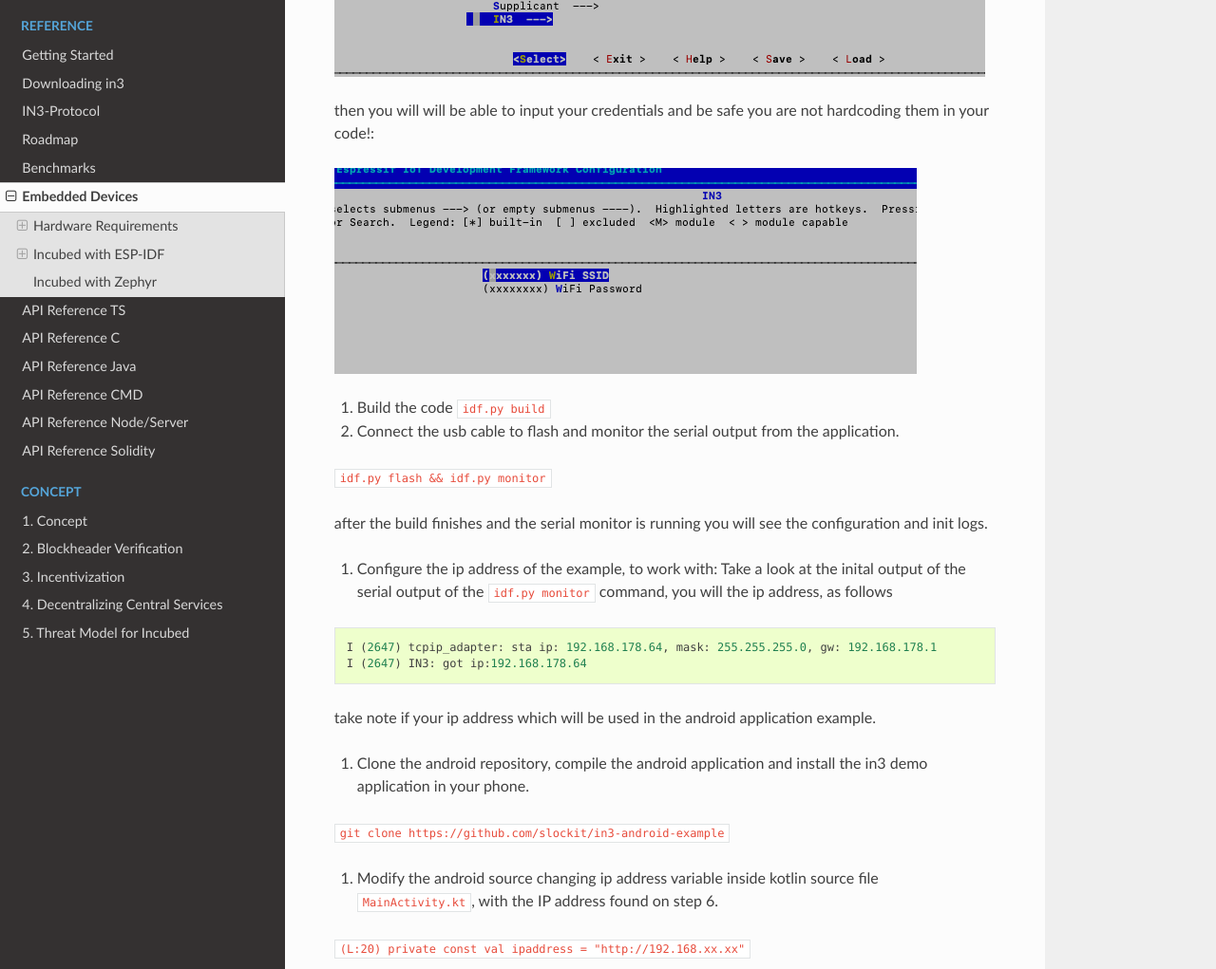
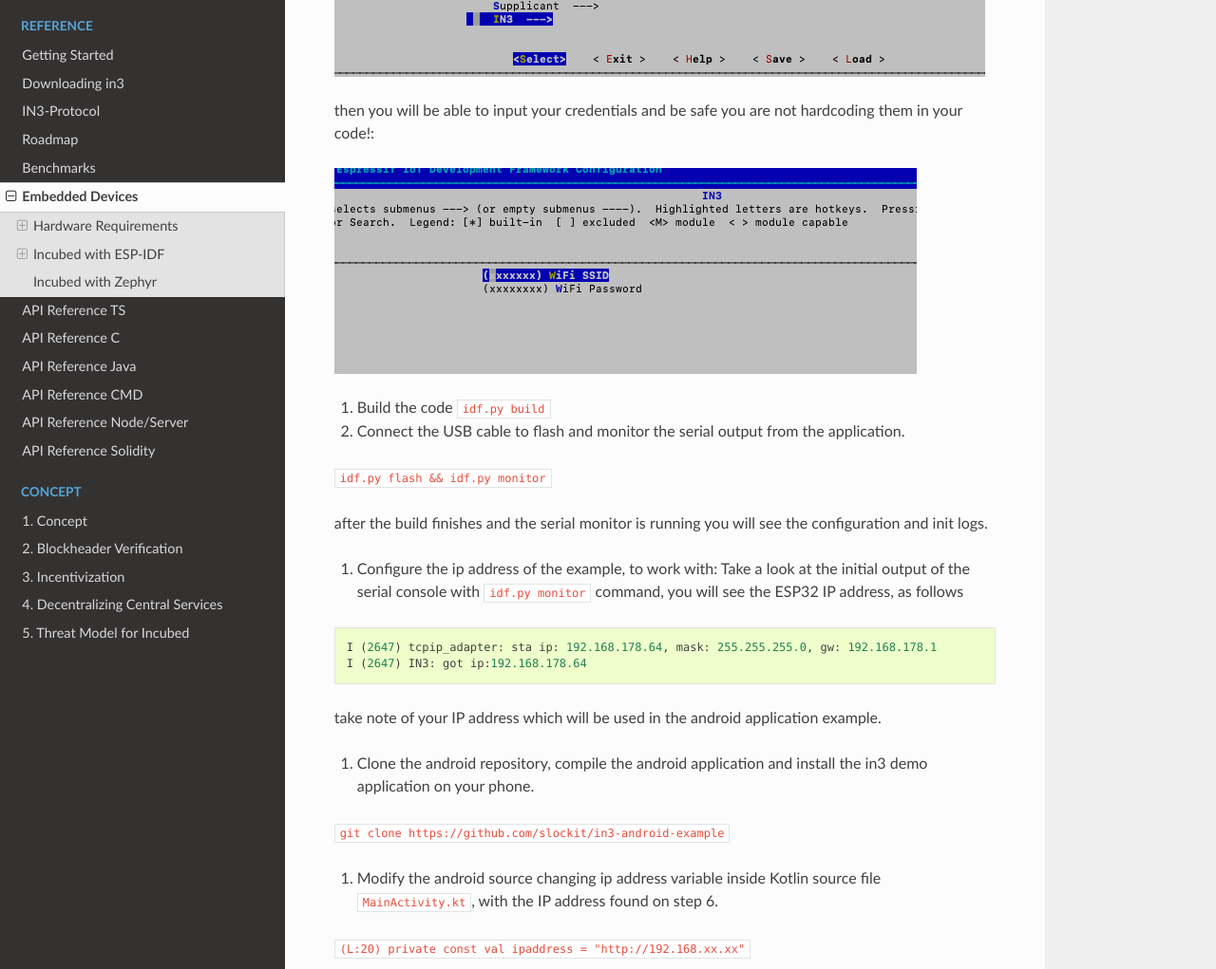
Before and after one commit to blockchainsllc/in3-docs, a Sphinx documentation site: the page built from docs/embedded.md, in a window 1280 px wide and 1400 px high, scrolled down 3463 px. Shown: the part 151-1172 px from the top of the window at 95% size. Built offline with Sphinx 7.4.7 and the Read the Docs theme 2.0.0, drawn with Linux system fonts in a browser that asks for light colours; some of the changed text lies outside the part shown.

Commit message:
fixed typos and some redaction

````diff
--- a/docs/embedded.md
+++ b/docs/embedded.md
@@ -20,11 +20,11 @@
 
 ### Use case example: Airbnb Property access
 
-A smart door lock which enables accessing the rented flat is installed on the property. It is able to connect to the Internet to check if renting is allowed and the current user is authorized to open the lock.
+A smart door lock that grants access to a rented flat is installed on the property. It is able to connect to the Internet to check if renting is allowed and that the current user is authorized to open the lock.
 
 The computational power of the control unit is restricted to the control of the lock. And it is also needed to maintain a permanent Internet connection.
 
-You want to enable this in your application as an example of how in3 can help you, we will guide trough the steps of doing it, from the very basics and the resources you will need
+You want to enable this in your application as an example of how in3 can help you, we will guide through the steps of doing it, from the very basics and the resources you will need
 
 **Hardware requirements**
 
@@ -39,9 +39,9 @@
 **Software requirements**
 
 *  [In3](https://github.com/slockit/in3-c) C client
-*  Esp-idf toolchain and sdk, (please follow this [guide](https://docs.espressif.com/projects/esp-idf/en/stable/get-started/))
+*  Esp-IDF toolchain and SDK, (please follow this [guide](https://docs.espressif.com/projects/esp-idf/en/stable/get-started/))
 *  [Android Studio](https://developer.android.com/studio)
-* Solidity smart contract:  we will control access to properties using a public smart contract, for this example we will use the following template
+* Solidity smart contract:  we will control access to properties using a public smart contract, for this example, we will use the following template
 
 ```
 pragma solidity ^0.5.1;
@@ -94,7 +94,7 @@
 ![menuconfig2](./in3menu.png)
 
 
-then you will will be able to input your credentials and be safe you are not hardcoding them in your code!:
+then you will be able to input your credentials and be safe you are not hardcoding them in your code!:
 
 ![menuconfig3](./wifi.png)
 
@@ -102,27 +102,27 @@
 5. Build the code
 `idf.py build`
 
-6. Connect the usb cable to flash and monitor the serial output from the application.
+6. Connect the USB cable to flash and monitor the serial output from the application.
 
 `idf.py flash && idf.py monitor`
 
 after the build finishes and the serial monitor is running you will see the configuration and init logs.
 
 7. Configure the ip address of the example, to work with:
-Take a look at the inital output of the serial output of the `idf.py monitor` command, you will the ip address, as follows
+Take a look at the initial output of the serial console with `idf.py monitor` command, you will see the ESP32 IP address, as follows
 
 ```
 I (2647) tcpip_adapter: sta ip: 192.168.178.64, mask: 255.255.255.0, gw: 192.168.178.1
 I (2647) IN3: got ip:192.168.178.64
 ```
-take note if your ip address which will be used in the android application example.
+take note of your IP address which will be used in the android application example.
 
-8. Clone the android repository, compile the android application and install the in3 demo application in your phone.
+8. Clone the android repository, compile the android application and install the in3 demo application on your phone.
 
 `git clone https://github.com/slockit/in3-android-example`
 
 
-9. Modify the android source changing ip address variable inside kotlin source file `MainActivity.kt`, with the IP address found on step 6.
+9. Modify the android source changing ip address variable inside Kotlin source file `MainActivity.kt`, with the IP address found on step 6.
 
 `(L:20) private const val ipaddress = "http://192.168.xx.xx"`
 
````
Also changed, not shown: other parts of docs/embedded.md (+5 -5 lines).
